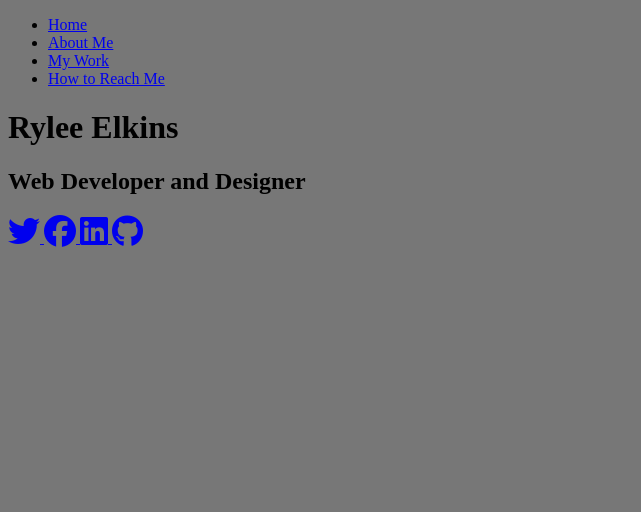
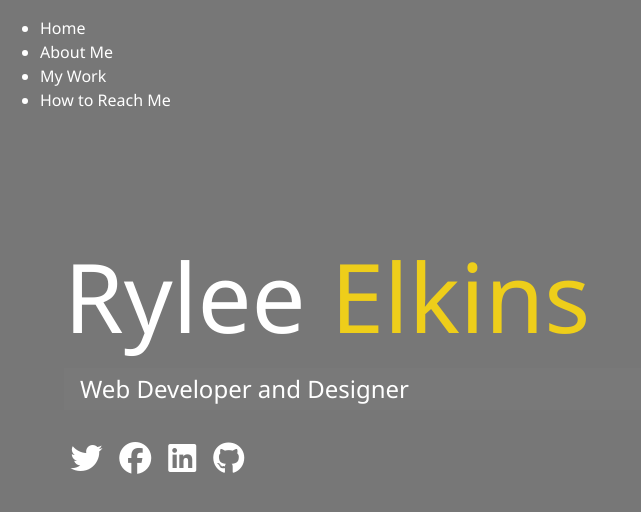
Before and after one commit to Rylee202/responsive-sass-portfolio, a plain HTML site: page index.html in a window 1280 px wide. Shown: the whole page, without its empty margins (0-641 px from the left). Drawn offline with Linux system fonts and the light colour scheme.

Commit message:
Added images, sass for home page

```diff
--- a/dist/index.html
+++ b/index.html
@@ -5,7 +5,7 @@
     <meta name="viewport" content="width=device-width, initial-scale=1.0" />
     <meta http-equiv="X-UA-Compatible" content="ie=edge" />
     <script src="https://kit.fontawesome.com/044ae35bed.js"></script>
-    <link rel="stylesheet" href="css/main.css" />
+    <link rel="stylesheet" href="sass/main.css" />
     <title>Rylee's Radical Portfolio</title>
   </head>
   <body>
--- /dev/null
+++ b/sass/main.scss
@@ -0,0 +1,78 @@
+$primary-color: #777;
+$secondary-color: #eece1a;
+
+@mixin easeOut {
+  transition: all 0.5s ease-out;
+}
+
+
+
+* {
+  box-sizing: border-box;
+}
+
+body {
+  background-color: $primary-color;
+  color: #fff;
+  height: 100%;
+  margin: 0;
+  font-family: "Segoe UI", Tahoma, Geneva, Verdana, sans-serif;
+  line-height: 1.5;
+}
+
+// Headings
+
+h1, h2, h3 {
+  margin: 0;
+  font-weight: 400;
+
+  &.lg-heading {
+    font-size: 6rem;
+  }
+
+  &.sm-heading {
+    margin-bottom: 2rem;
+    padding: 0.2rem 1rem;
+    background: rgba(lighten($primary-color, 2), 0.5);
+  }
+}
+
+a {
+  color: #fff;
+  text-decoration: none;
+}
+
+header {
+  position: fixed;
+  z-index: 2;
+  width: 100%;
+}
+
+.text-secondary {
+  color: $secondary-color;
+}
+
+main {
+  padding: 4rem;
+  height: 100%;
+
+  .icons {
+    margin-top: 1rem;
+
+    a {
+      padding: 0.4rem;
+
+      &:hover {
+        color: $secondary-color;
+        @include easeOut;
+      }
+    }
+  }
+
+  &#home {
+    overflow: hidden;
+    h1 {
+      margin-top: 20vh;
+    }
+  }
+}
--- a/scss/main.scss
+++ /dev/null
@@ -1,13 +0,0 @@
-$primary-color: #777;
-
-* {
-  box-sizing: border-box;
-}
-
-body {
-  background-color: $primary-color;
-  color: #fff;
-  height: 100%;
-  margin: 0;
-  font-family: "Segoe UI", Tahoma, Geneva, Verdana, sans-serif;
-}
```
Also changed, not shown: img/background.jpg (added), img/portrait.jpg (added), img/portrait_small.jpg (added), img/projects/project1.jpg (added), img/projects/project2.jpg (added), img/projects/project3.jpg (added), img/projects/project4.jpg (added), img/projects/project5.jpg (added), js/main.js (added), sass/main.css (added), 1 other file.
